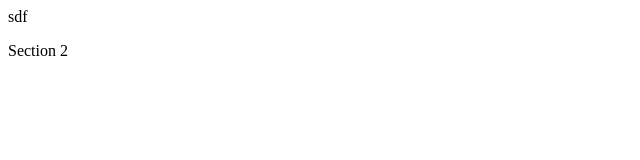
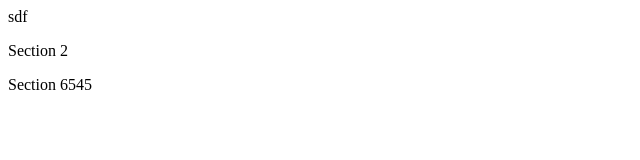
Before and after one commit to aguibou32/learning-git-, a plain HTML site: page index.html in a window 1280 px wide. Shown: the whole page, without its empty margins (0-640 px from the left). Drawn offline with Linux system fonts and the light colour scheme.

Commit message:
more changes on git

```diff
--- a/index.html
+++ b/index.html
@@ -17,5 +17,9 @@
 
     </div>
 
+    <div class="section5">
+        <p>Section 6545</p>
+    </div>
+
 </body>
 </html>
```
